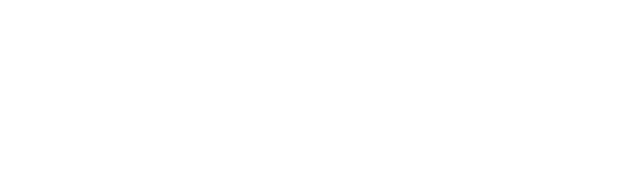
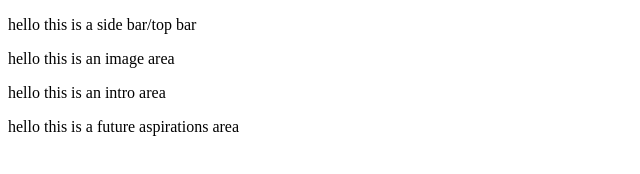
Before and after one commit to Malik-Bourdages/Malik-Bourdages, a plain HTML site: page index.html in a window 1280 px wide. Shown: the whole page, without its empty margins (0-640 px from the left). Drawn offline with Linux system fonts and the light colour scheme.

Commit message:
added content to the main index html page

```diff
--- a/index.html
+++ b/index.html
@@ -8,6 +8,19 @@
     <link rel="index" href="./styles/index.css">
 </head>
 <body>
-
+    <main>
+        <container>
+            <p>hello this is a side bar/top bar</p>
+        </container>
+        <container>
+            <p>hello this is an image area</p>
+        </container>
+        <container>
+            <p>hello this is an intro area</p>
+        </container>
+        <container>
+            <p>hello this is a future aspirations area</p>
+        </container>
+    </main>
 </body>
 </html>
```
Also changed, not shown: styles/globals.css (+9 -1 lines).
